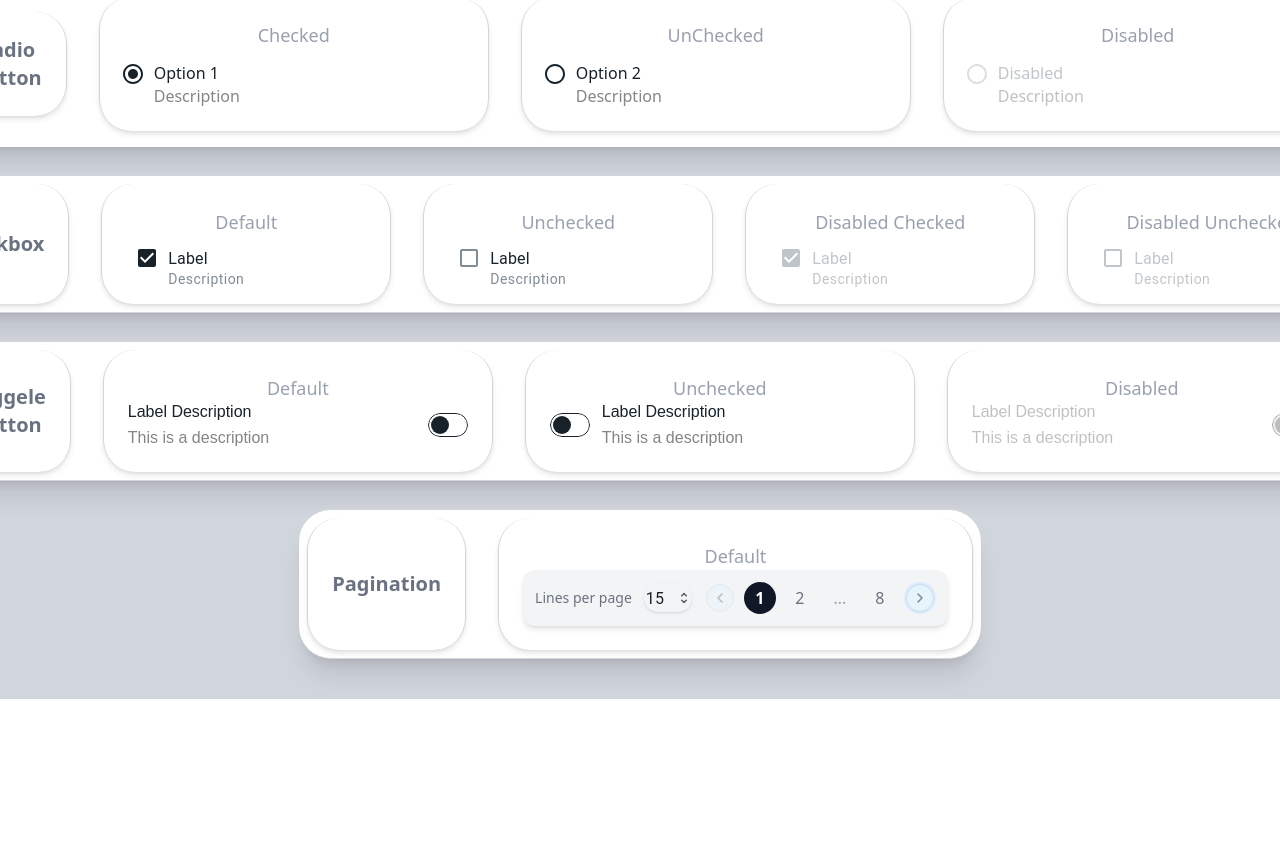
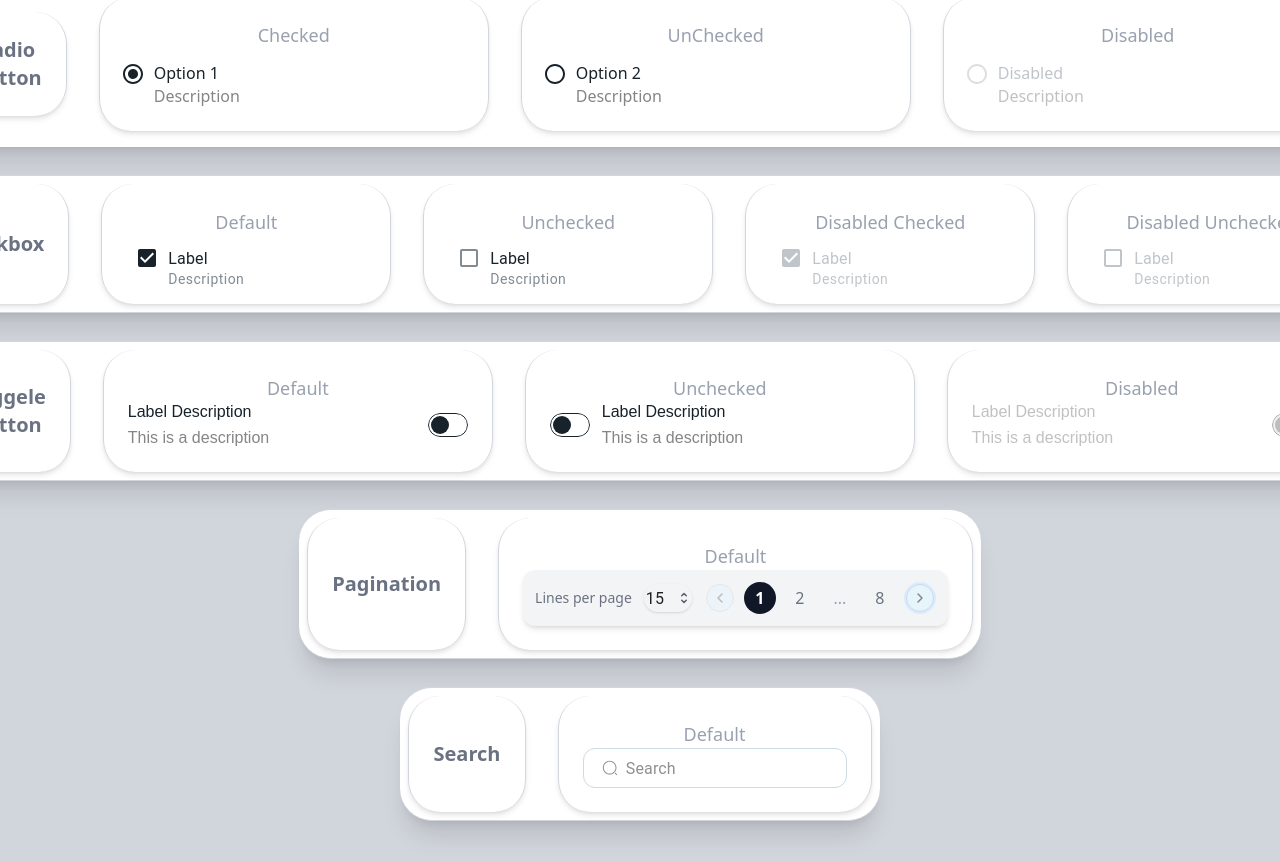
Before and after one commit to avnashv/reusable-components, a React (Vite) app: page / in a window 1280 px wide. Shown: the part 1107-1968 px from the top of the page. Before the commit the page ends 1806 px from the top, so only its background shows below. Built offline with nearby package versions, Linux system fonts and the light colour scheme.

Commit message:
custom search created

```diff
--- a/src/App.jsx
+++ b/src/App.jsx
@@ -8,6 +8,7 @@ import CustomCheckboxField from "./components/customCheckboxField/customCheckbox
 import CustomRadioField from "./components/customRadioButton/customRadioButton";
 import ToggleButton from "./components/customToggle/customToggle";
 import CustomPagination from "./components/customPagination/customPagination";
+import CustomSearch from "./components/customSearch/customSearch";
 
 function App() {
   // State for radio button selection
@@ -260,10 +261,25 @@ function App() {
         <div className="flex flex-col border-r-1 border-l-1 p-6 border-gray-300 rounded-4xl shadow-md">
           <h4 className="text-lg text-center text-gray-400">Default</h4>
           <CustomPagination
-        totalPages={8}
-        currentPage={currentPage}
-        setCurrentPage={setCurrentPage}
-      />
+            totalPages={8}
+            currentPage={currentPage}
+            setCurrentPage={setCurrentPage}
+          />
+
+        </div>
+      </div>
+
+      {/* -- Custom Search Component -- */}
+      <div className="flex gap-8 border-b-1 border-t-1 pt-2 rounded-4xl pb-2 px-2 shadow-xl border-gray-300 text-center bg-white">
+
+        <div className="flex items-center justify-center border-r-1 border-l-1 p-6 border-gray-300 rounded-4xl shadow-md">
+          <h1 className="text-xl font-bold text-gray-500">Search</h1>
+        </div>
+
+        <div className="flex flex-col border-r-1 border-l-1 p-6 border-gray-300 rounded-4xl shadow-md">
+          <h4 className="text-lg text-center text-gray-400">Default</h4>
+          <CustomSearch />
+
 
         </div>
       </div>
--- /dev/null
+++ b/src/components/customSearch/customSearch.jsx
@@ -0,0 +1,137 @@
+import { useState, useEffect, useCallback } from "react";
+import { TextField, InputAdornment, CircularProgress, IconButton } from "@mui/material";
+import SearchIcon from "../../assets/icons/search-icon.svg";
+
+const CustomSearch = () => {
+    const [searchTerm, setSearchTerm] = useState("");
+    const [loading, setLoading] = useState(false);
+    const [results, setResults] = useState([]);
+    const [error, setError] = useState(null);
+    const [isFocused, setIsFocused] = useState(false);
+    const [isHovered, setIsHovered] = useState(false);
+
+    // Determine if the icon should be fully visible
+    const isActive = isFocused || isHovered;
+
+    const CustomSearchIcon = ({ isActive }) => (
+        <img
+            src={SearchIcon}
+            alt="Search Icon"
+            style={{
+                width: 16,
+                height: 16,
+                opacity: isActive ? 1 : 0.5,
+                transition: "opacity 0.2s ease-in-out",
+            }}
+        />
+    );
+
+    // Debounce function to delay API calls
+    const debounce = (func, delay) => {
+        let timer;
+        return (...args) => {
+            clearTimeout(timer);
+            timer = setTimeout(() => func(...args), delay);
+        };
+    };
+
+    // API Call Function
+    const fetchSearchResults = async (query) => {
+        if (!query) return;
+        setLoading(true);
+        setError(null);
+        try {
+            const response = await fetch(`https://api.example.com/search?q=${query}`);
+            if (!response.ok) throw new Error("Failed to fetch results");
+            const data = await response.json();
+            setResults(data.results);
+        } catch (err) {
+            setError("Error fetching search results");
+        } finally {
+            setLoading(false);
+        }
+    };
+
+    // Debounced API call
+    const debouncedSearch = useCallback(debounce(fetchSearchResults, 500), []);
+
+    // Handle input change
+    const handleChange = (e) => {
+        setSearchTerm(e.target.value);
+        debouncedSearch(e.target.value);
+    };
+
+    return (
+        <div className="w-[264px]">
+            {/* Search Input */}
+            <TextField
+                fullWidth
+                variant="outlined"
+                placeholder="Search"
+                value={searchTerm}
+                onChange={handleChange}
+                onFocus={() => setIsFocused(true)}
+                onBlur={() => setIsFocused(false)}
+                onMouseEnter={() => setIsHovered(true)}
+                onMouseLeave={() => setIsHovered(false)}
+                className="bg-white rounded-[12px]"
+                sx={{
+                    "& .MuiOutlinedInput-root": {
+                        borderRadius: "12px",
+                        paddingRight: "12px",
+                        width: "264px",
+                        height: "40px",
+                    },
+                    "& .MuiOutlinedInput-notchedOutline": {
+                        borderColor: "#CBDBE4",
+                    },
+                    "& .MuiOutlinedInput-root:hover .MuiOutlinedInput-notchedOutline": {
+                        borderColor: "#009CDC",
+                    },
+                    "& .MuiOutlinedInput-root.Mui-focused .MuiOutlinedInput-notchedOutline": {
+                        border: "1px solid #1A2731",
+                        boxShadow: "0px 0px 5px rgba(0, 156, 220, 0.3)",
+                    },
+                    // ✅ Change Placeholder Color on Hover and Focus
+                    "& .MuiInputBase-input::placeholder": {
+                        // color: "#808080", // Default placeholder color
+                        opacity: .5,
+                        transition: "color 0.2s ease-in-out",
+                    },
+                    "& .MuiOutlinedInput-root:hover .MuiInputBase-input::placeholder": {
+                        // color: "#006D9A", // Placeholder color on hover
+                        opacity: 1
+                    },
+                    "& .MuiOutlinedInput-root.Mui-focused .MuiInputBase-input::placeholder": {
+                        // color: "#009CDC", // Placeholder color on focus
+                        opacity: 1
+                    },
+                }}
+                InputProps={{
+                    startAdornment: (
+                        <InputAdornment position="start">
+                            <IconButton size="small">
+                                <CustomSearchIcon isActive={isActive} />
+                            </IconButton>
+                        </InputAdornment>
+                    ),
+                    endAdornment: loading ? <CircularProgress size={16} className="text-gray-500" /> : null,
+                }}
+            />
+
+            {/* Search Results */}
+            {/* {error && <p className="text-red-500 text-sm mt-1">{error}</p>} */}
+            {results.length > 0 && (
+                <ul className="mt-2 bg-white border rounded-lg shadow-md max-h-40 overflow-y-auto">
+                    {results.map((item, index) => (
+                        <li key={index} className="px-3 py-2 hover:bg-gray-100 cursor-pointer">
+                            {item.name}
+                        </li>
+                    ))}
+                </ul>
+            )}
+        </div>
+    );
+};
+
+export default CustomSearch;
```
Also changed, not shown: src/assets/icons/search-icon.svg (added).
